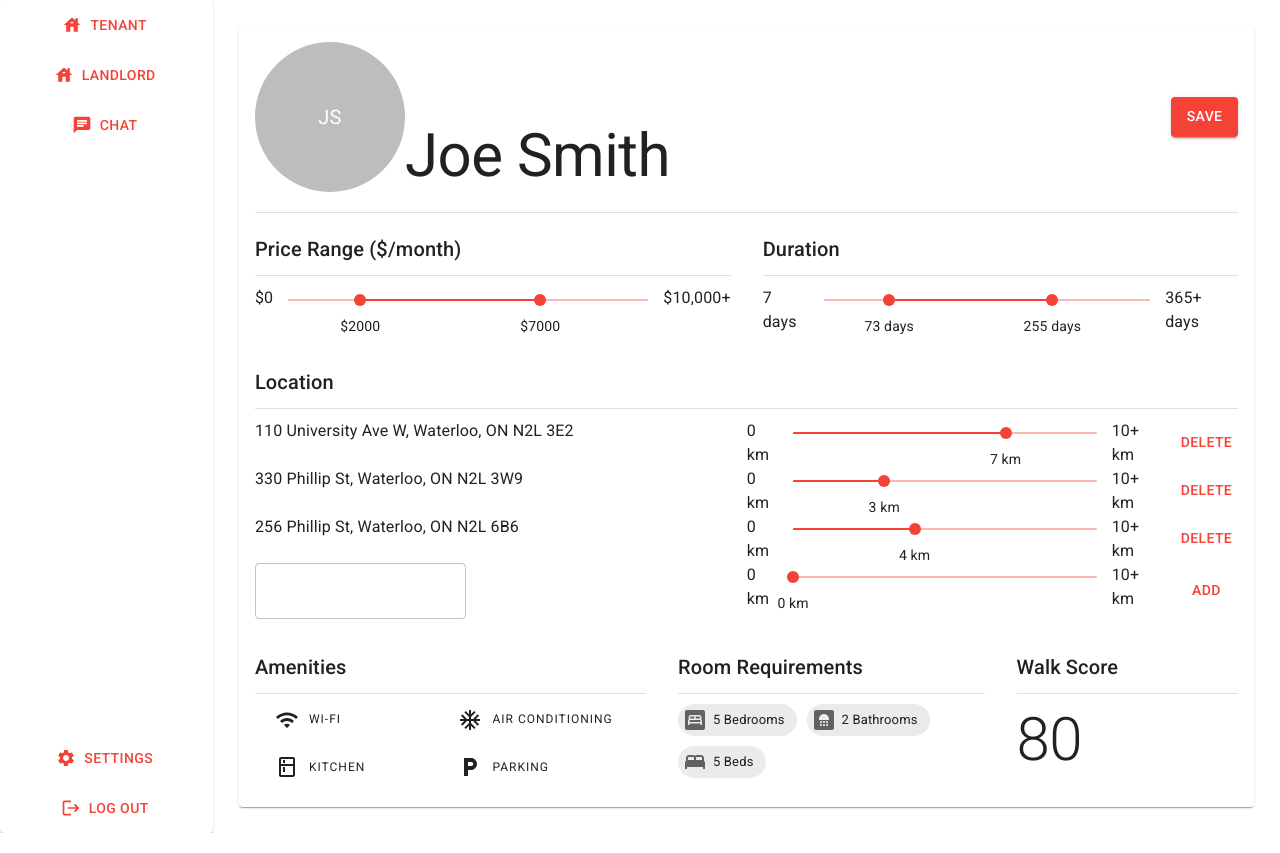
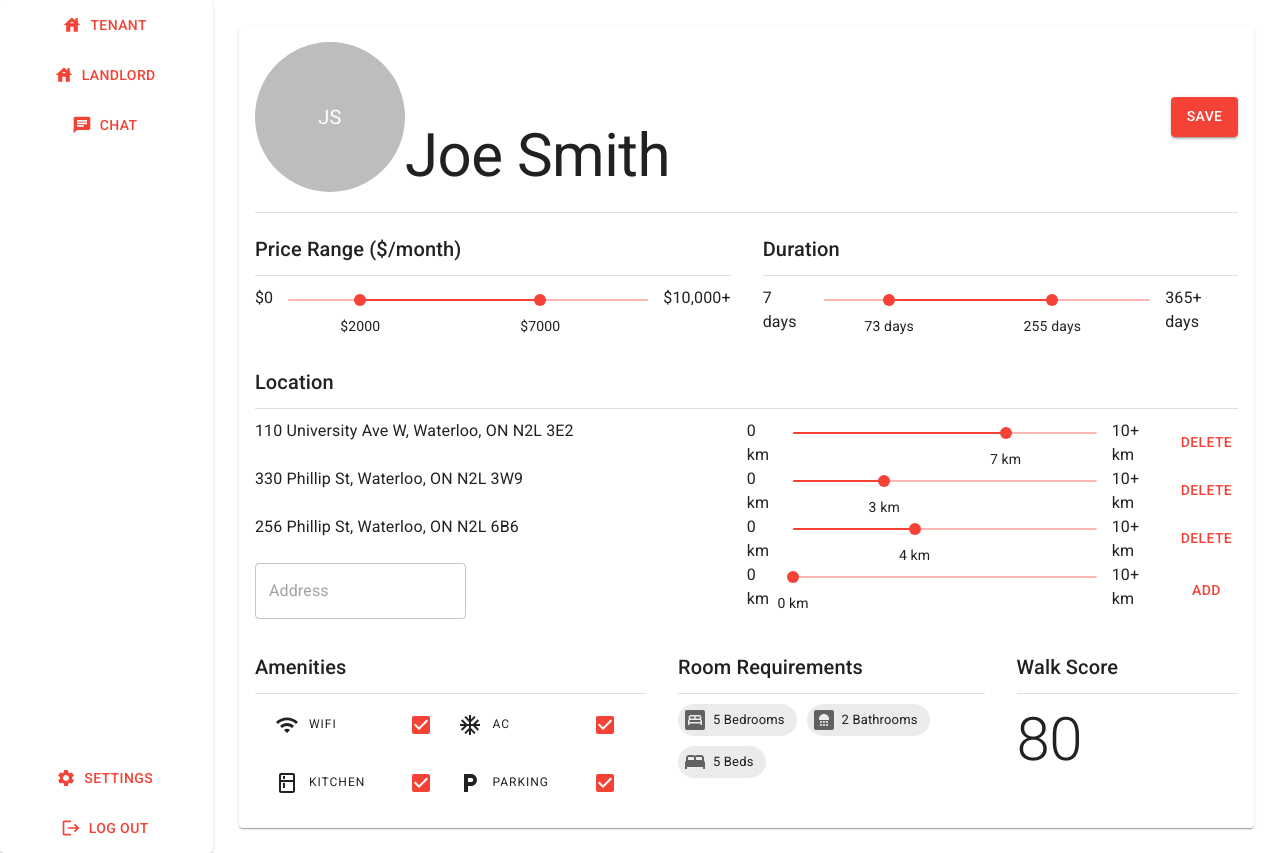
Before and after one commit to Sung-En-Huang/Spot, a React (Create React App) app: page /edit in a window 1280 px wide. Built offline with nearby package versions, Linux system fonts and the light colour scheme; sample sign-in values are in the browser's storage.

Commit message:
implement controlled input for amenities toggle

```diff
--- a/src/pages/EditProfile.tsx
+++ b/src/pages/EditProfile.tsx
@@ -9,6 +9,7 @@ import {
     Typography,
     Slider,
     Chip,
+    Checkbox,
     TextField,
 } from "@mui/material";
 import {
@@ -20,6 +21,7 @@ import {
     KitchenOutlined,
     LocalParkingOutlined,
     LocationSearching,
+    CheckBox,
 } from "@mui/icons-material";
 
 import { Link } from "react-router-dom";
@@ -35,6 +37,7 @@ interface LocationProps {
     deleteLocation: any;
 }
 
+// represents a location listing in the preference pane
 function Location({
     location,
     radius,
@@ -84,9 +87,15 @@ function Location({
     );
 }
 
-interface location {
+interface Location {
     address: string;
     radius: number;
+}
+
+interface Amenity {
+    icon: React.ReactNode;
+    text: string;
+    selected: boolean;
 }
 
 interface ProfileSettings {
@@ -98,13 +107,8 @@ interface ProfileSettings {
         lower: number;
         higher: number;
     };
-    locations: location[];
-    amenities: {
-        wifi: boolean;
-        kitchen: boolean;
-        ac: boolean;
-        parking: boolean;
-    };
+    locations: Location[];
+    amenities: Amenity[];
     rooms: {
         bedrooms: number;
         bathrooms: number;
@@ -131,12 +135,12 @@ function EditProfile() {
                 radius: 40,
             },
         ],
-        amenities: {
-            wifi: true,
-            kitchen: true,
-            ac: true,
-            parking: true,
-        },
+        amenities: [
+            { icon: <WifiOutlined />, text: "Wifi", selected: true },
+            { icon: <AcUnitOutlined />, text: "AC", selected: true },
+            { icon: <KitchenOutlined />, text: "Kitchen", selected: true },
+            { icon: <LocalParkingOutlined />, text: "Parking", selected: true },
+        ],
         rooms: {
             bedrooms: 5,
             bathrooms: 2,
@@ -145,11 +149,12 @@ function EditProfile() {
         walkScore: 80,
     });
 
-    const [newLocation, setNewLocation] = useState<location>({
+    const [newLocation, setNewLocation] = useState<Location>({
         address: "",
         radius: 0,
     });
 
+    // handles change for price and duration sliders
     const handleChange = (event: Event, newValue: number | number[]) => {
         if (event.target !== null) {
             const target = event.target as HTMLInputElement;
@@ -163,7 +168,8 @@ function EditProfile() {
         }
     };
 
-    const handleLocationChange = (
+    // handles change for location radius sliders
+    const handleLocationRadiusChange = (
         event: Event,
         newValue: number | number[],
         id: number
@@ -172,7 +178,7 @@ function EditProfile() {
             let newLocations = settings.locations;
             // change the nth location with matching id
             newLocations.map((location, index) => {
-                if (index == id && !Array.isArray(newValue)) {
+                if (index === id && !Array.isArray(newValue)) {
                     location.radius = newValue;
                 }
             });
@@ -180,6 +186,7 @@ function EditProfile() {
         }
     };
 
+    // deletes a location from preferences
     const handleDeleteLocation = (event: Event, id: number) => {
         if (event.target !== null) {
             let newLocations = settings.locations;
@@ -189,6 +196,7 @@ function EditProfile() {
         }
     };
 
+    // add new location with a preferred radius to preferences
     const handleAddLocation = () => {
         let newLocations = settings.locations;
         newLocations.push({
@@ -196,6 +204,17 @@ function EditProfile() {
             radius: newLocation.radius,
         });
         setSettings({ ...settings, locations: newLocations });
+    };
+
+    // toggles amenity preference
+    const handleAmenityToggle = (id: number) => {
+        let newAmenities = settings.amenities;
+        newAmenities.map((amenity, index) => {
+            if (index === id) {
+                amenity.selected = !amenity.selected;
+            }
+        });
+        setSettings({ ...settings, amenities: newAmenities });
     };
 
     return (
@@ -325,8 +344,12 @@ function EditProfile() {
                                     <Location
                                         location={location.address}
                                         radius={location.radius}
-                                        deleteLocation={handleDeleteLocation}
-                                        handleChange={handleLocationChange}
+                                        deleteLocation={(e: Event) =>
+                                            handleDeleteLocation(e, index)
+                                        }
+                                        handleChange={
+                                            handleLocationRadiusChange
+                                        }
                                         index={index} // used to identify slider for handle change
                                     />
                                 );
@@ -338,6 +361,7 @@ function EditProfile() {
                                 }}
                             >
                                 <TextField
+                                    placeholder="Address "
                                     onChange={(e) => {
                                         setNewLocation({
                                             ...newLocation,
@@ -393,34 +417,28 @@ function EditProfile() {
                                 spacing={2}
                                 sx={{ paddingX: "20px" }}
                             >
-                                <Grid item xs={6}>
-                                    <Amenities
-                                        icon={<WifiOutlined />}
-                                        text="Wi-Fi"
-                                        required={true}
-                                    />
-                                </Grid>
-                                <Grid item xs={6}>
-                                    <Amenities
-                                        icon={<AcUnitOutlined />}
-                                        text="Air Conditioning"
-                                        required={false}
-                                    />
-                                </Grid>
-                                <Grid item xs={6}>
-                                    <Amenities
-                                        icon={<KitchenOutlined />}
-                                        text="Kitchen"
-                                        required={true}
-                                    />
-                                </Grid>
-                                <Grid item xs={6}>
-                                    <Amenities
-                                        icon={<LocalParkingOutlined />}
-                                        text="Parking"
-                                        required={true}
-                                    />
-                                </Grid>
+                                {settings.amenities.map((amenity, index) => (
+                                    <Grid item xs={6}>
+                                        <Box
+                                            sx={{
+                                                display: "flex",
+                                                justifyContent: "space-between",
+                                            }}
+                                        >
+                                            <Amenities
+                                                icon={amenity.icon}
+                                                text={amenity.text}
+                                                required={amenity.selected}
+                                            />
+                                            <Checkbox
+                                                checked={amenity.selected}
+                                                onChange={() =>
+                                                    handleAmenityToggle(index)
+                                                }
+                                            />
+                                        </Box>
+                                    </Grid>
+                                ))}
                             </Grid>
                         </Grid>
                         <Grid item xs={4}>
--- a/src/pages/Profile.tsx
+++ b/src/pages/Profile.tsx
@@ -36,6 +36,12 @@ import Amenities from "../components/Amenities";
 import Heading from "../components/Heading";
 import house from "../assets/house.jpeg";
 
+interface Amenity {
+    icon: React.ReactNode;
+    text: string;
+    selected: boolean;
+}
+
 interface ProfileSettings {
     price: {
         lower: number;
@@ -49,12 +55,7 @@ interface ProfileSettings {
         address: string;
         radius: number;
     }[];
-    amenities: {
-        wifi: boolean;
-        kitchen: boolean;
-        ac: boolean;
-        parking: boolean;
-    };
+    amenities: Amenity[];
     rooms: {
         bedrooms: number;
         bathrooms: number;
@@ -135,12 +136,12 @@ function Profile() {
                 radius: 4,
             },
         ],
-        amenities: {
-            wifi: true,
-            kitchen: true,
-            ac: true,
-            parking: true,
-        },
+        amenities: [
+            { icon: <WifiOutlined />, text: "Wifi", selected: true },
+            { icon: <AcUnitOutlined />, text: "AC", selected: true },
+            { icon: <KitchenOutlined />, text: "Kitchen", selected: true },
+            { icon: <LocalParkingOutlined />, text: "Parking", selected: true },
+        ],
         rooms: {
             bedrooms: 5,
             bathrooms: 2,
@@ -352,34 +353,15 @@ function Profile() {
                                     spacing={2}
                                     sx={{ paddingX: "20px" }}
                                 >
-                                    <Grid item xs={6}>
-                                        <Amenities
-                                            icon={<WifiOutlined />}
-                                            text="Wi-Fi"
-                                            required={true}
-                                        />
-                                    </Grid>
-                                    <Grid item xs={6}>
-                                        <Amenities
-                                            icon={<AcUnitOutlined />}
-                                            text="Air Conditioning"
-                                            required={false}
-                                        />
-                                    </Grid>
-                                    <Grid item xs={6}>
-                                        <Amenities
-                                            icon={<KitchenOutlined />}
-                                            text="Kitchen"
-                                            required={true}
-                                        />
-                                    </Grid>
-                                    <Grid item xs={6}>
-                                        <Amenities
-                                            icon={<LocalParkingOutlined />}
-                                            text="Parking"
-                                            required={true}
-                                        />
-                                    </Grid>
+                                    {settings.amenities.map((amenity) => (
+                                        <Grid item xs={6}>
+                                            <Amenities
+                                                icon={amenity.icon}
+                                                text={amenity.text}
+                                                required={amenity.selected}
+                                            />
+                                        </Grid>
+                                    ))}
                                 </Grid>
                             </Grid>
                             <Grid item xs={4}>
```
